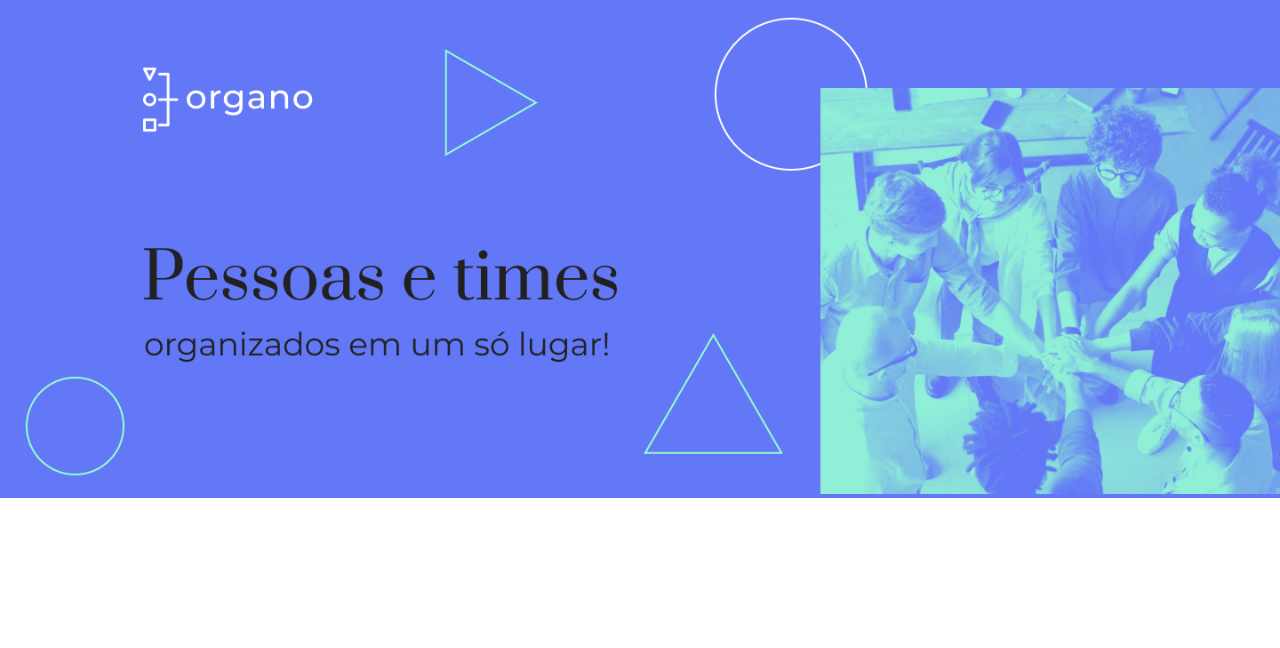
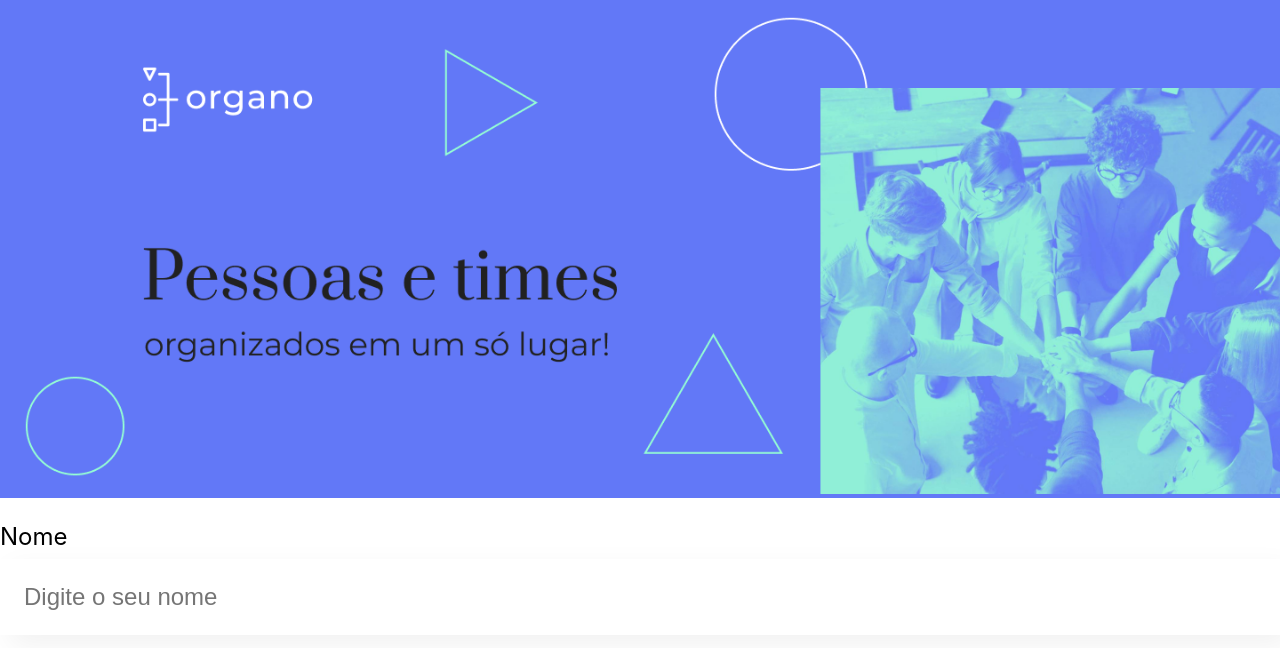
Before and after one commit to GuilhermeCostaDF/organo-react, a React (Create React App) app: page / in a window 1280 px wide. Shown: the top 648 px of the page. Built offline with nearby package versions, Linux system fonts and the light colour scheme.

Commit message:
criando o componente de texto

```diff
--- a/src/App.js
+++ b/src/App.js
@@ -1,10 +1,12 @@
-import Banner from "./componentes/Banner/Banner";
+import Banner from "./componentes/Banner";
+import CampoTexto from "./componentes/CampoTexto";
 
 function App() {
   return (
     <>
       <div className="App">
         <Banner />
+        <CampoTexto />
       </div>
     </>
   );
--- /dev/null
+++ b/src/componentes/CampoTexto/CampoTexto.css
@@ -0,0 +1,19 @@
+.campo-texto{
+  margin: 24px 0;
+}
+
+.campo-texto label {
+  display: block;
+  margin-bottom: 8px;
+  font-size: 24px;
+}
+
+.campo-texto input {
+  background-color: #fff;
+  box-shadow: 10px 10px 30px rgba(0, 0, 0, 0.06);
+  width: 100%;
+  border: none;
+  font-size: 24px;
+  padding: 24px;
+  box-sizing: border-box;
+}
--- /dev/null
+++ b/src/componentes/CampoTexto/index.js
@@ -0,0 +1,12 @@
+import "./CampoTexto.css";
+
+const CampoTexto = () => {
+  return (
+    <div className="campo-texto">
+      <label>Nome</label>
+      <input placeholder="Digite o seu nome" />
+    </div>
+  );
+};
+
+export default CampoTexto;
```
Also changed, not shown: src/componentes/Banner/index.js (renamed from src/componentes/Banner/Banner.js).
